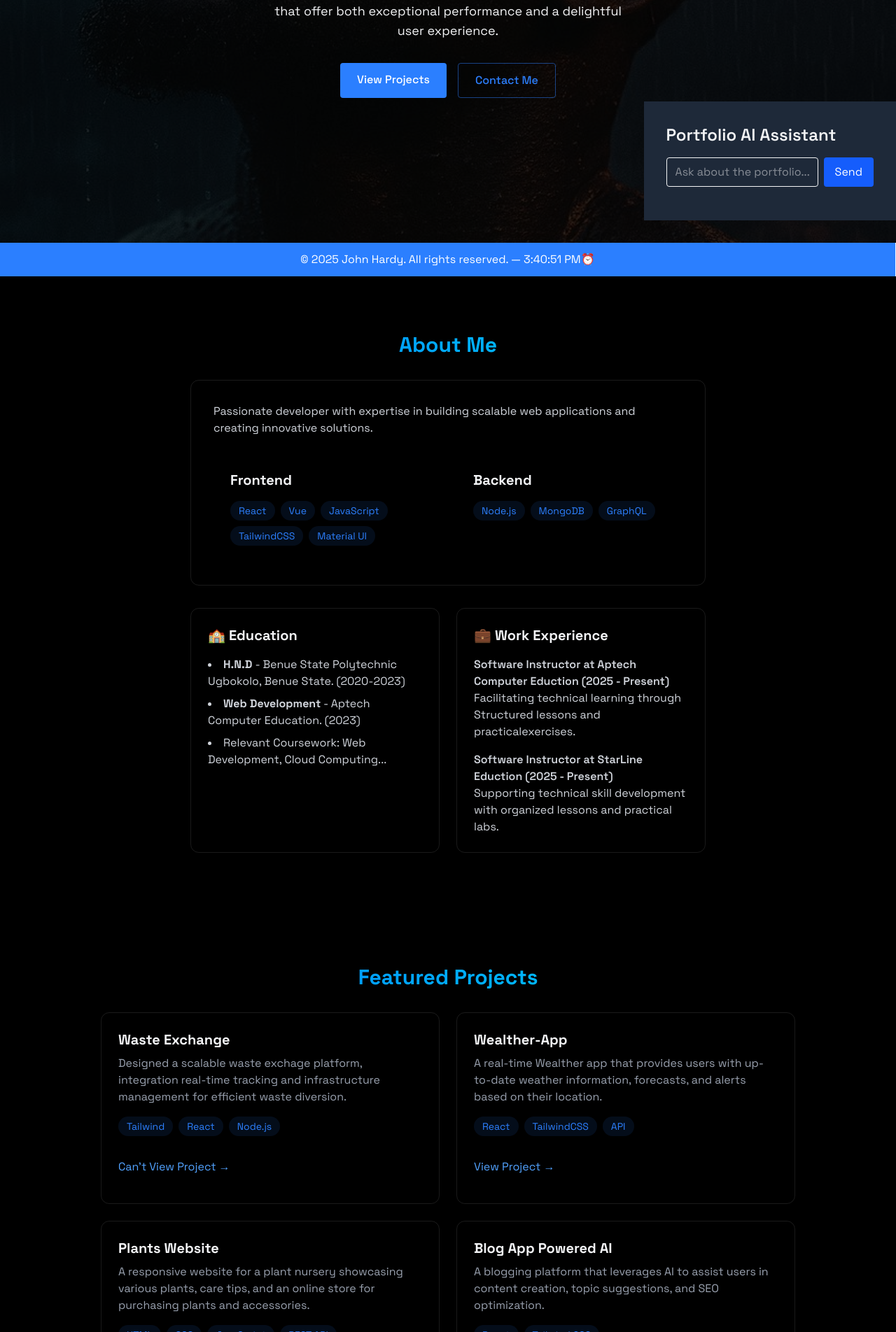
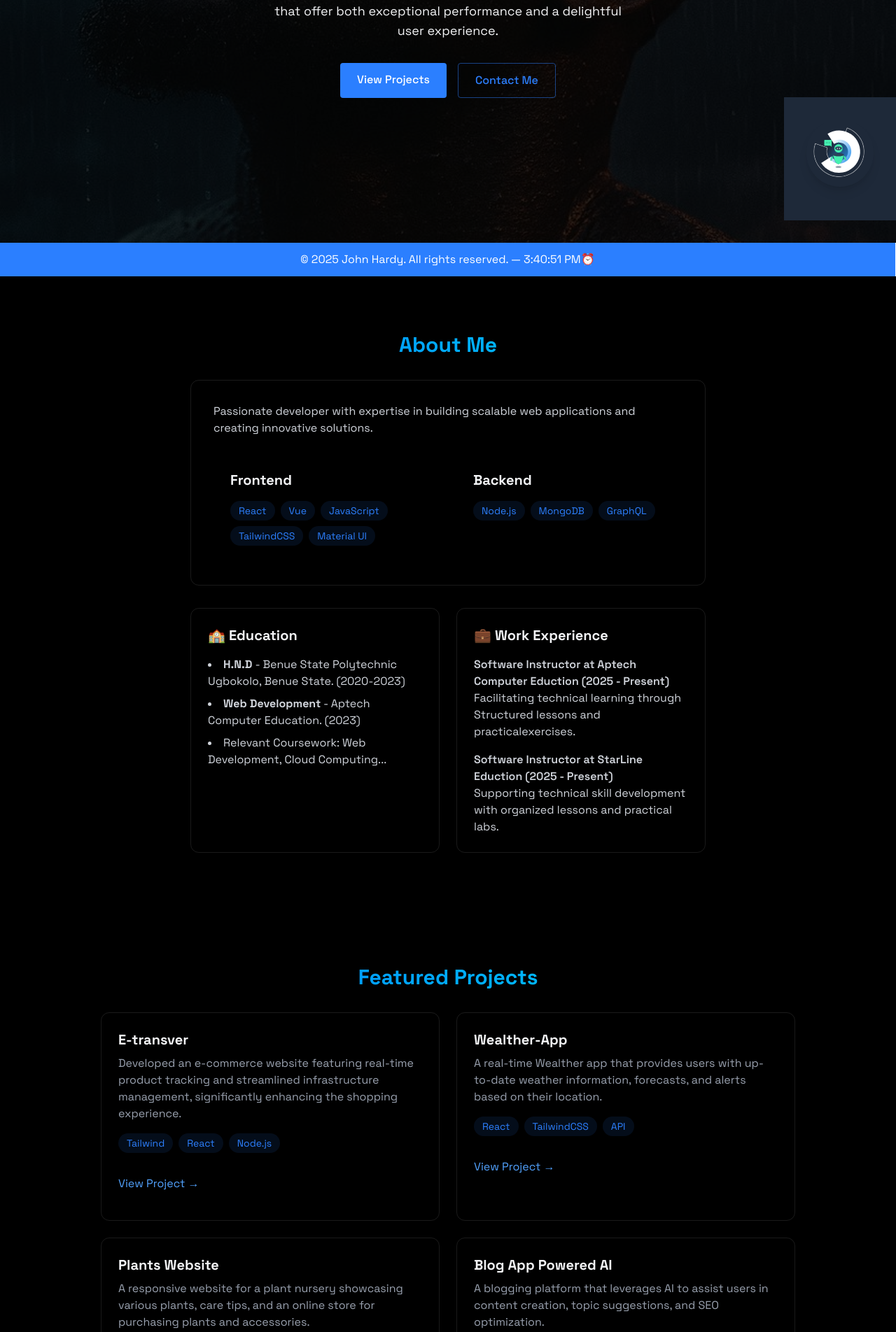
Before and after one commit to iam-johnhardy/JohnHardy-portfolio, a React (Vite) app: page / in a window 1280 px wide. Shown: the part 405-2309 px from the top of the page at 70% size. Built offline with nearby package versions, Linux system fonts and the light colour scheme.

Commit message:
assistantChat updated

```diff
--- a/index.html
+++ b/index.html
@@ -2,7 +2,7 @@
 <html lang="en">
   <head>
     <meta charset="UTF-8" />
-    <!-- <link rel="icon" type="image/svg+xml" href="./public/assets/logoMe.jpg" /> -->
+    <link rel="icon" type="image/svg+xml" href="./src/assets/logoMe.jpg" />
     <link rel="preconnect" href="https://fonts.googleapis.com" />
     <link rel="preconnect" href="https://fonts.gstatic.com" crossorigin />
     <link
--- a/src/components/sections/AssistantChat.jsx
+++ b/src/components/sections/AssistantChat.jsx
@@ -1,4 +1,5 @@
 import React, { useState, useRef } from "react";
+import motherSvg from "../../assets/mother.svg";
 
 
 export default function AssistantChat() {
@@ -6,74 +7,51 @@ export default function AssistantChat() {
   const [isStreaming, setIsStreaming] = useState(false);
   const [messages, setMessages] = useState([]); // { role: "user"|"assistant", text }
   const controllerRef = useRef(null);
+  const [showAssistant, setShowAssistant] = useState(false);
 
+  // Streaming and message parsing logic
   const sendMessage = async () => {
     const trimmed = input.trim();
     if (!trimmed) return;
-    // append user message
     setMessages(prev => [...prev, { role: "user", text: trimmed }]);
     setInput("");
     setIsStreaming(true);
 
-    // If an earlier controller exists, abort it
     if (controllerRef.current) {
       controllerRef.current.abort();
     }
-    // You can use AbortController to cancel fetch if needed
     const controller = new AbortController();
     controllerRef.current = controller;
 
     try {
       const url = `/api/stream?message=${encodeURIComponent(trimmed)}`;
       const resp = await fetch(url, { signal: controller.signal });
-
       if (!resp.ok || !resp.body) {
         throw new Error("Stream failed");
       }
-
       const reader = resp.body.getReader();
       const decoder = new TextDecoder("utf-8");
       let buffer = "";
-      // We'll accumulate assistant text in this variable until we finalize a message
       let assistantText = "";
-
-      // Add an empty assistant message to show streaming UI
       setMessages(prev => [...prev, { role: "assistant", text: "" }]);
-
       while (true) {
         const { done, value } = await reader.read();
         if (done) break;
         buffer += decoder.decode(value, { stream: true });
-
-        // The server sends SSE-like chunks separated by double newline `\n\n`
-        // Each chunk was encoded server-side with internal newlines escaped as \\n
         const parts = buffer.split("\n\n");
-        buffer = parts.pop(); // leftover partial
-
+        buffer = parts.pop();
         for (const part of parts) {
-          // Each part may include many lines like `data: <payload>` or `event: done`
           const lines = part.split("\n").map(l => l.trim()).filter(Boolean);
           for (const line of lines) {
             if (line.startsWith("data: ")) {
               const payload = line.slice("data: ".length);
-              // Unescape server's newline escapings
               const unescaped = payload.replace(/\\n/g, "\n");
-
-              // If payload is "[DONE]" then finish
               if (unescaped.trim() === "[DONE]") {
-                // finalize
                 setIsStreaming(false);
                 controllerRef.current = null;
                 break;
               }
-
-              // OpenAI streaming typically sends JSON objects per data line.
-              // The unescaped content may contain multiple JSON objects or partial JSON.
-              // We'll attempt to parse JSON objects found in the string.
-              // Simple approach: extract JSON substrings that start with '{' and end with '}'
-              // This is basic but works for many cases; for full robustness you need a streaming JSON parser.
               const jsonBlobs = [];
-              // try to locate JSON objects: naive scan
               let startIdx = unescaped.indexOf("{");
               while (startIdx !== -1) {
                 let braceCount = 0;
@@ -88,11 +66,8 @@ export default function AssistantChat() {
                 jsonBlobs.push(blob);
                 startIdx = unescaped.indexOf("{", endIdx + 1);
               }
-
               if (jsonBlobs.length === 0) {
-                // If no JSON found, append raw text.
                 assistantText += unescaped;
-                // update last assistant message progressively
                 setMessages(prev => {
                   const copy = [...prev];
                   const idx = copy.length - 1;
@@ -100,7 +75,6 @@ export default function AssistantChat() {
                   return copy;
                 });
               } else {
-                // Parse each JSON blob and extract delta content
                 for (const blob of jsonBlobs) {
                   try {
                     const parsed = JSON.parse(blob);
@@ -120,26 +94,21 @@ export default function AssistantChat() {
                       }
                     }
                   } catch (e) {
-                    // ignore parse errors for partial JSON
                     console.warn("Partial JSON, skipping:", e);
                   }
                 }
               }
             } else if (line.startsWith("event: done")) {
-              // server finished
               setIsStreaming(false);
             } else if (line.startsWith("event: error") || line.startsWith("data: {\"error\"")) {
-              // show error message
               setMessages(prev => [...prev, { role: "assistant", text: "\n[Stream error]" }]);
               setIsStreaming(false);
               controllerRef.current = null;
               break;
             }
-          } // end for lines
-        } // end for parts
-      } // end read loop
-
-      // Done reading: ensure streaming state reset
+          }
+        }
+      }
       setIsStreaming(false);
       controllerRef.current = null;
     } catch (err) {
@@ -149,11 +118,19 @@ export default function AssistantChat() {
       controllerRef.current = null;
     }
   };
-
+  // Render only once, outside of async logic
   return (
-    <div className="max-w-2xl mx-auto p-4">
+    <div className="max-w-2xl mx-auto p-4 flex flex-col items-center">
+      <img
+        src={motherSvg}
+        alt="Mother Assistant"
+        className="w-24 h-24 rounded-full shadow-lg hover:scale-105 transition-transform duration-200 cursor-pointer mb-4"
+        onClick={() => setShowAssistant(v => !v)}
+        id="assistant-chat"
+      />
+      {showAssistant && (
+        <div className="w-full">
           <h2 className="text-2xl font-semibold mb-4">Portfolio AI Assistant</h2>
-
           <div className="mb-4">
             <div className="flex space-x-2">
               <input
@@ -174,7 +151,6 @@ export default function AssistantChat() {
               </button>
             </div>
           </div>
-
           <div className="space-y-3">
             {messages.map((m, i) => (
               <div key={i} className={m.role === "user" ? "text-right" : "text-left"}>
@@ -185,5 +161,7 @@ export default function AssistantChat() {
             ))}
           </div>
         </div>
+      )}
+    </div>
   );
 }
--- a/src/components/sections/Projects.jsx
+++ b/src/components/sections/Projects.jsx
@@ -14,9 +14,9 @@ export const Projects = () => {
           </h2>
           <div className="grid grid-cols-1 md:grid-cols-2 gap-6">
             <div className="p-6 rounded-xl border border-white/10 hover:-translate-y-1 hover:border-blue-500/30 hover:shadow-[0_2px_8px_rgba(59,130,246,0.2)] transition">
-              <h3 className="text-xl font-bold mb-2">Waste Exchange</h3>
+              <h3 className="text-xl font-bold mb-2">E-transver</h3>
               <p className="text-gray-400 mb-4">
-                Designed a scalable waste exchage platform, integration real-time tracking and infrastructure management for efficient waste diversion.
+                Developed an e-commerce website featuring real-time product tracking and streamlined infrastructure management, significantly enhancing the shopping experience.
               </p>
               <div className="flex flex-wrap gap-2 mb-4">
                 {["Tailwind","React", "Node.js"].map((tech, key) => (
@@ -33,10 +33,10 @@ export const Projects = () => {
 
               <div className="flex justify-between items-center">
                 <a
-                  href="https://"
+                  href="https://e-transver-site.vercel.app/home"
                   className="text-blue-400 hover:text-blue-300 transition-colors my-4"
                 >
-                  Can't View Project →
+                  View Project →
                 </a>
               </div>
             </div>
```
Also changed, not shown: package.json (+7 -2 lines), src/components/sections/Client.jsx (deleted, +0 -110 lines), src/components/sections/ClientImage.jsx (deleted, +0 -15 lines), src/assets/mother.svg (renamed from src/assets/ai-chat-assistants-bg.svg), 1 other file (tests, documents, lock files or other folders). Lines whose indentation alone changed are shown as unchanged.
